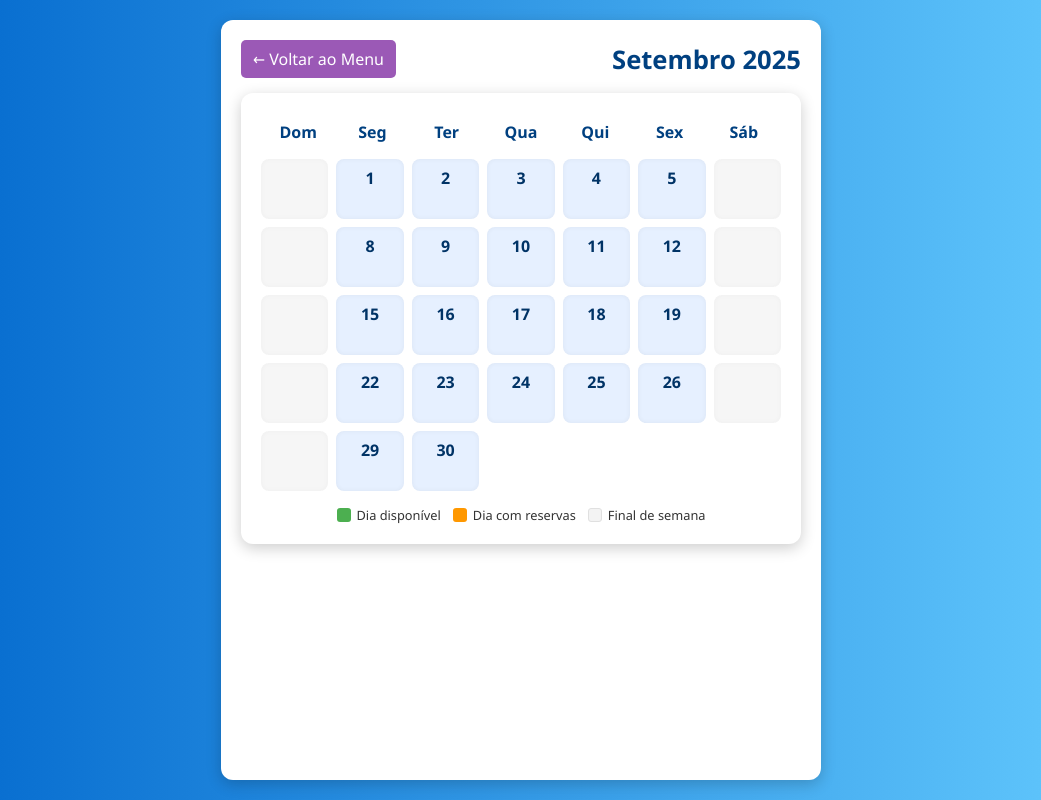
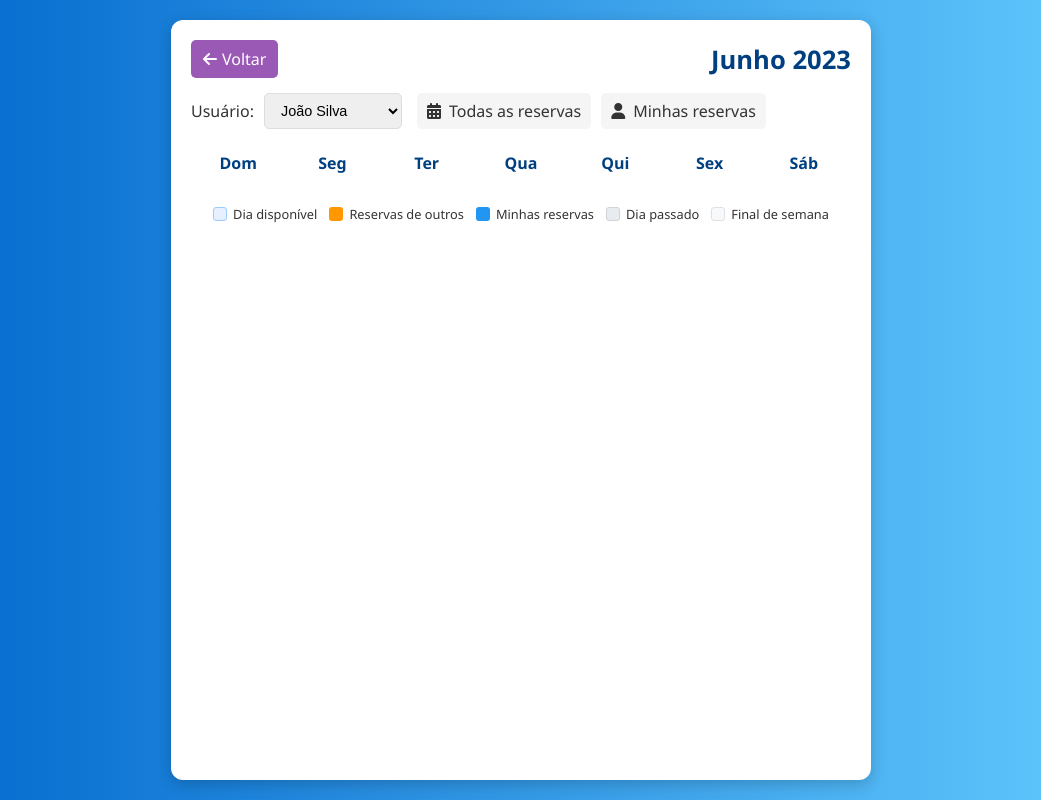
Before and after one commit to Vennom-Programer/TCC2.0, a Flask app: page /calendario.html in a window 1280 px wide. Shown: the whole page, without its empty margins (119-1160 px from the left). Run offline with Flask 3, Linux system fonts and the light colour scheme; the visitor is signed in with stand-in values (Sample User, id 1); data that the repository does not hold is empty.

Commit message:
Alterações no js, css e html do calendario

```diff
--- a/back-end/main.py
+++ b/back-end/main.py
@@ -259,7 +259,29 @@ def calendario():
     check = require_login_or_redirect()
     if check:
         return check
-    return render_template('calendario.html')
+    # Pull reservations from emprestimo table and pass to template
+    cursor = mydb.cursor()
+    try:
+        cursor.execute("SELECT id_usuario, id_item, data_realizacao, data_reserva, status FROM emprestimo")
+        rows = cursor.fetchall()
+    except Exception:
+        rows = []
+    cursor.close()
+
+    reservas = []
+    for r in rows:
+        # r may contain date/datetime objects; convert to ISO strings for JSON
+        data_realizacao = r[2].isoformat() if hasattr(r[2], 'isoformat') else (str(r[2]) if r[2] is not None else None)
+        data_reserva = r[3].isoformat() if hasattr(r[3], 'isoformat') else (str(r[3]) if r[3] is not None else None)
+        reservas.append({
+            'id_usuario': r[0],
+            'id_item': r[1],
+            'data_realizacao': data_realizacao,
+            'data_reserva': data_reserva,
+            'status': r[4]
+        })
+
+    return render_template('calendario.html', reservas=reservas)
 
 
 @app.route('/relatorios')
--- a/back-end/static/css/calendario.css
+++ b/back-end/static/css/calendario.css
@@ -19,7 +19,7 @@
       border-radius: 12px;
       padding: 20px;
       width: 100%;
-      max-width: 600px;
+      max-width: 700px;
       box-shadow: 0 4px 15px rgba(0,0,0,0.2);
       user-select: none;
     }
@@ -53,6 +53,36 @@
       color: #004080;
     }
 
+    .user-controls {
+      display: flex;
+      gap: 15px;
+      margin-bottom: 15px;
+      flex-wrap: wrap;
+    }
+
+    .user-select, .filter-select {
+      padding: 8px 12px;
+      border: 1px solid #ddd;
+      border-radius: 5px;
+      font-size: 0.9rem;
+    }
+
+    .filter-option {
+      display: flex;
+      align-items: center;
+      gap: 8px;
+      padding: 5px 10px;
+      background: #f5f5f5;
+      border-radius: 5px;
+      cursor: pointer;
+      transition: all 0.3s ease;
+    }
+
+    .filter-option.active {
+      background: #9b59b6;
+      color: white;
+    }
+
     .weekdays {
       display: grid;
       grid-template-columns: repeat(7, 1fr);
@@ -83,16 +113,30 @@
       cursor: pointer;
       box-shadow: inset 0 0 5px rgba(0,0,0,0.05);
       transition: all 0.3s ease;
+      position: relative;
     }
 
-    .day.inactive {
-      background: #f3f3f3;
-      color: #bbb;
+    .day.past {
+      background: #e9ecef;
+      color: #adb5bd;
       cursor: not-allowed;
-      opacity: 0.7;
     }
 
-    .day.available:hover {
+    .day.past .day-number {
+      color: #adb5bd;
+    }
+
+    .day.weekend {
+      background: #f8f9fa;
+      color: #6c757d;
+      cursor: not-allowed;
+    }
+
+    .day.weekend .day-number {
+      color: #6c757d;
+    }
+
+    .day.available:hover:not(.past):not(.weekend) {
       background-color: #99ccff;
       transform: translateY(-2px);
     }
@@ -151,16 +204,100 @@
     }
 
     .legend-icon.available {
-      background-color: #4caf50;
+      background-color: #e6f0ff;
+      border: 1px solid #99ccff;
     }
 
     .legend-icon.reserved {
       background-color: #ff9800;
     }
 
-    .legend-icon.inactive {
-      background: #f3f3f3;
-      border: 1px solid #e0e0e0;
+    .legend-icon.my-reserved {
+      background-color: #2196f3;
+    }
+
+    .legend-icon.weekend {
+      background: #f8f9fa;
+      border: 1px solid #dee2e6;
+    }
+
+    .legend-icon.past {
+      background: #e9ecef;
+      border: 1px solid #ced4da;
+    }
+
+    /* Popup de Reservas do Dia */
+    .reservations-popup {
+      display: none;
+      position: absolute;
+      background: white;
+      border-radius: 8px;
+      padding: 15px;
+      box-shadow: 0 4px 15px rgba(0,0,0,0.2);
+      z-index: 100;
+      width: 280px;
+      max-height: 300px;
+      overflow-y: auto;
+      border: 1px solid #ddd;
+    }
+
+    .reservations-popup.visible {
+      display: block;
+    }
+
+    .reservations-popup h3 {
+      font-size: 1rem;
+      margin-bottom: 10px;
+      color: #004080;
+      border-bottom: 1px solid #e6f0ff;
+      padding-bottom: 5px;
+    }
+
+    .reservation-item {
+      padding: 8px;
+      margin-bottom: 8px;
+      background: #f9f9f9;
+      border-radius: 5px;
+      border-left: 3px solid #9b59b6;
+    }
+
+    .reservation-time {
+      font-weight: bold;
+      color: #004080;
+      margin-bottom: 3px;
+    }
+
+    .reservation-detail {
+      font-size: 0.85rem;
+      color: #555;
+      margin-bottom: 2px;
+    }
+
+    .reservation-user {
+      display: flex;
+      align-items: center;
+      gap: 5px;
+      font-size: 0.8rem;
+      color: #777;
+    }
+
+    .user-badge {
+      display: inline-block;
+      width: 10px;
+      height: 10px;
+      border-radius: 50%;
+    }
+
+    .user-badge.user1 { background-color: #e74c3c; }
+    .user-badge.user2 { background-color: #3498db; }
+    .user-badge.user3 { background-color: #2ecc71; }
+    .user-badge.user4 { background-color: #f39c12; }
+
+    .no-reservations {
+      text-align: center;
+      color: #777;
+      font-style: italic;
+      padding: 10px;
     }
 
     /* Modal de Horários */
--- a/back-end/static/js/calendario.js
+++ b/back-end/static/js/calendario.js
@@ -70,6 +70,22 @@ document.addEventListener('DOMContentLoaded', function() {
         'sala-reuniao': 'Sala de Reunião'
       };
 
+      // Build server reservations map (by dateKey) if server provided data
+      const serverReservationsRaw = (window.serverReservations && Array.isArray(window.serverReservations)) ? window.serverReservations : [];
+      const serverReservationsMap = {};
+      serverReservationsRaw.forEach(r => {
+        try {
+          const d = new Date(r.data_reserva);
+          if (!isNaN(d)) {
+            const key = getDateKey(d.getDate(), d.getMonth(), d.getFullYear());
+            if (!serverReservationsMap[key]) serverReservationsMap[key] = [];
+            serverReservationsMap[key].push(r);
+          }
+        } catch (e) {
+          // ignore malformed dates
+        }
+      });
+
       // Obter reservas do localStorage ou inicializar objeto vazio
       function getReservations() {
         const reservations = localStorage.getItem('reservations');
@@ -99,8 +115,8 @@ document.addEventListener('DOMContentLoaded', function() {
         const lastDay = new Date(currentYear, currentMonth + 1, 0);
         const daysInMonth = lastDay.getDate();
 
-        // Obter reservas
-        const reservations = getReservations();
+  // Obter reservas (cliente) e verificar reservas vindas do servidor
+  const reservations = getReservations();
 
         // Preencher os dias vazios no início do mês
         for (let i = 0; i < startingDay; i++) {
@@ -122,11 +138,15 @@ document.addEventListener('DOMContentLoaded', function() {
           } else {
             const dateKey = getDateKey(day, currentMonth, currentYear);
             const dayReservations = reservations[dateKey];
-            const hasReservations = dayReservations && Object.values(dayReservations).some(r => r.reserved);
+            const hasClientReservations = dayReservations && Object.values(dayReservations).some(r => r.reserved);
+            const hasServerReservations = serverReservationsMap[dateKey] && serverReservationsMap[dateKey].length > 0;
+            const hasReservations = hasClientReservations || hasServerReservations;
 
             if (hasReservations) {
               dayElement.classList.add('has-reservations');
-              const reservationCount = dayReservations ? Object.values(dayReservations).filter(r => r.reserved).length : 0;
+              const clientCount = dayReservations ? Object.values(dayReservations).filter(r => r.reserved).length : 0;
+              const serverCount = hasServerReservations ? serverReservationsMap[dateKey].length : 0;
+              const reservationCount = clientCount + serverCount;
               dayElement.innerHTML = `
                 <div class="day-number">${day}</div>
                 <div class="day-reservations">${reservationCount} reserva(s)</div>
@@ -172,11 +192,28 @@ document.addEventListener('DOMContentLoaded', function() {
         // Limpar seleções de recursos
         clearResourceSelection();
 
-        // Gerar os horários
-        generateTimeSlots();
+  // Gerar os horários
+  generateTimeSlots();
+
+  // Preencher detalhes vindos do servidor para esta data (se houver)
+  populateServerReservations(selectedDateKey);
 
         // Mostrar o modal
         modalOverlay.style.display = 'flex';
+      }
+
+      // Populate reservationDetails with server-side reservations for the selected date
+      function populateServerReservations(dateKey) {
+        const serverList = serverReservationsMap[dateKey] || [];
+        if (serverList.length === 0) return;
+        // Build a simple HTML summary
+        const html = serverList.map(r => {
+          const dataReserva = r.data_reserva || '';
+          const status = r.status || '';
+          return `<div class="server-reservation">Usuário: ${r.id_usuario} — Item: ${r.id_item} — Status: ${status} — Data: ${dataReserva}</div>`;
+        }).join('');
+        // Prepend server reservations into reservationDetails
+        reservationDetails.innerHTML = html + reservationDetails.innerHTML;
       }
 
       // Limpar seleção de recursos
--- a/back-end/templates/calendario.html
+++ b/back-end/templates/calendario.html
@@ -3,18 +3,39 @@
 <head>
   <meta charset="UTF-8" />
   <meta name="viewport" content="width=device-width, initial-scale=1, maximum-scale=1, user-scalable=no" />
-  <link rel="stylesheet" href="{{url_for('static', filename='css/calendario.css')}}">
   <title>Calendário de Disponibilidade</title>
   <link rel="stylesheet" href="https://cdnjs.cloudflare.com/ajax/libs/font-awesome/6.0.0-beta3/css/all.min.css">
+  <link rel="stylesheet" href="{{ url_for('static', filename='css/calendario.css') }}">
 </head>
 <body>
   <div class="calendar-container" role="application" aria-label="Calendário de disponibilidade de recursos">
-    <header style="display:flex; align-items:center; justify-content:space-between;">
-      <a href="/index.html" class="back-button">&larr; Voltar ao Menu</a>
-      <h1 id="monthYear"></h1>
+    <header>
+      <a href="/index.html" class="back-button"><i class="fas fa-arrow-left"></i> Voltar</a>
+      <h1 id="monthYear">Junho 2023</h1>
     </header>
-    <body>
-  <div class="calendar-container" role="application" aria-label="Calendário de disponibilidade de recursos">
+
+    <div class="user-controls">
+      <div style="display: flex; gap: 10px; align-items: center;">
+        <label for="userSelect">Usuário:</label>
+        <select class="user-select" id="userSelect">
+          <option value="user1">João Silva</option>
+          <option value="user2">Maria Santos</option>
+          <option value="user3">Pedro Oliveira</option>
+          <option value="user4">Ana Costa</option>
+        </select>
+      </div>
+
+      <div style="display: flex; gap: 10px;">
+        <div class="filter-option" data-filter="all">
+          <i class="fas fa-calendar-alt"></i>
+          <span>Todas as reservas</span>
+        </div>
+        <div class="filter-option" data-filter="my">
+          <i class="fas fa-user"></i>
+          <span>Minhas reservas</span>
+        </div>
+      </div>
+    </div>
 
     <div class="weekdays" role="row" aria-label="Dias da semana">
       <div role="columnheader">Dom</div>
@@ -32,9 +53,16 @@
 
     <div class="legend" aria-label="Legenda dos recursos">
       <div class="legend-item"><div class="legend-icon available"></div>Dia disponível</div>
-      <div class="legend-item"><div class="legend-icon reserved"></div>Dia com reservas</div>
-      <div class="legend-item"><div class="legend-icon inactive"></div>Final de semana</div>
+      <div class="legend-item"><div class="legend-icon reserved"></div>Reservas de outros</div>
+      <div class="legend-item"><div class="legend-icon my-reserved"></div>Minhas reservas</div>
+      <div class="legend-item"><div class="legend-icon past"></div>Dia passado</div>
+      <div class="legend-item"><div class="legend-icon weekend"></div>Final de semana</div>
     </div>
+  </div>
+
+  <!-- Popup de Reservas do Dia -->
+  <div class="reservations-popup" id="reservationsPopup">
+    <!-- Conteúdo será gerado pelo JavaScript -->
   </div>
 
   <!-- Modal de Horários -->
@@ -48,9 +76,9 @@
       <div class="resource-selection">
         <h3>Selecione o tipo de recurso:</h3>
         <div class="resource-type">
-          <div class="resource-option" data-type="item">
+          <div class="resource-option" data-type="equipment">
             <i class="fas fa-laptop"></i>
-            <div>Item</div>
+            <div>Equipamentos</div>
           </div>
           <div class="resource-option" data-type="space">
             <i class="fas fa-building"></i>
@@ -58,9 +86,9 @@
           </div>
         </div>
 
-        <div class="resource-items" id="itemOptions">
-          <select id="itemSelect">
-            <option value="">Selecione um item</option>
+        <div class="resource-items" id="equipmentOptions">
+          <select id="equipmentSelect">
+            <option value="">Selecione um equipamento</option>
             <option value="projetor">Projetor Multimídia</option>
             <option value="notebook">Notebook</option>
             <option value="microfone">Microfone</option>
@@ -116,6 +144,5 @@
       </div>
     </div>
   </div>
-  <script src="{{url_for('static', filename='js/calendario.js')}}"></script>
 </body>
 </html>
```
Also changed, not shown: other parts of back-end/static/css/calendario.css (+79 -2 lines).
